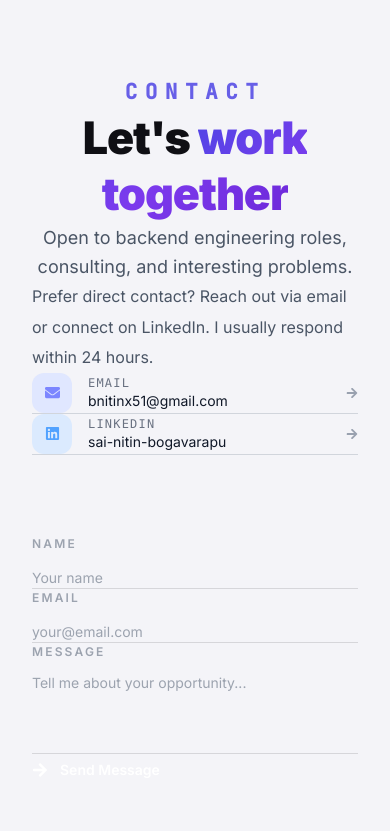
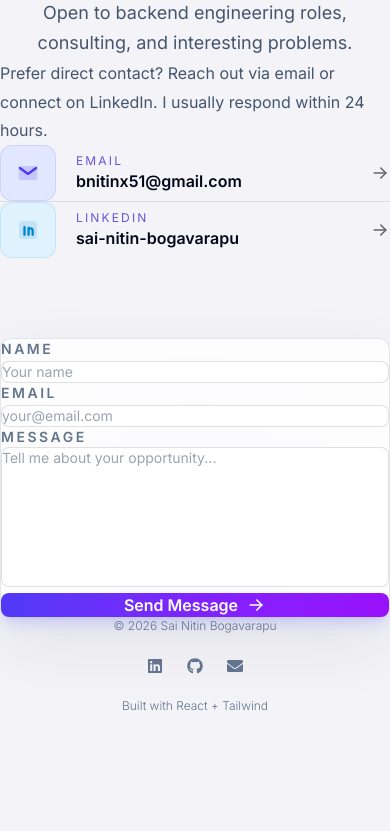
Before and after one commit to nitin264/my-resume, a React (Vite) app in the folder portfolio/: page / in a window 390 px wide. Shown: the part 8533-9364 px from the top of the page. After the commit the page ends 9247 px from the top, so only its background shows below. Built offline with nearby package versions, Linux system fonts and the light colour scheme.

Commit message:
contact page rework

```diff
--- a/portfolio/src/sections/Contact.jsx
+++ b/portfolio/src/sections/Contact.jsx
@@ -1,190 +1,280 @@
-import { useRef, useState } from 'react';
-import { motion, useInView } from 'framer-motion';
+import { useState } from 'react';
 import { useTheme } from '../context/ThemeContext';
 import { contact } from '../data';
-import { FaLinkedin, FaEnvelope, FaArrowRight } from 'react-icons/fa';
-import Button from '../components/Button';
+
+function MailIcon({ className = '' }) {
+  return (
+    <svg viewBox="0 0 24 24" fill="none" className={className} aria-hidden="true">
+      <path
+        d="M4 7.75A1.75 1.75 0 0 1 5.75 6h12.5A1.75 1.75 0 0 1 20 7.75v8.5A1.75 1.75 0 0 1 18.25 18H5.75A1.75 1.75 0 0 1 4 16.25v-8.5Z"
+        className="fill-current"
+        opacity="0.18"
+      />
+      <path
+        d="m5.5 8 5.47 4.1a1.75 1.75 0 0 0 2.06 0L18.5 8"
+        stroke="currentColor"
+        strokeWidth="1.8"
+        strokeLinecap="round"
+        strokeLinejoin="round"
+      />
+      <path
+        d="M4.9 7.6 12 12.82 19.1 7.6"
+        stroke="currentColor"
+        strokeWidth="1.8"
+        strokeLinecap="round"
+        strokeLinejoin="round"
+      />
+    </svg>
+  );
+}
+
+function LinkedInIcon({ className = '' }) {
+  return (
+    <svg viewBox="0 0 24 24" fill="none" className={className} aria-hidden="true">
+      <rect x="4.25" y="4.25" width="15.5" height="15.5" rx="3.5" className="fill-current" opacity="0.14" />
+      <path
+        d="M9 10.25V16"
+        stroke="currentColor"
+        strokeWidth="2"
+        strokeLinecap="round"
+      />
+      <path
+        d="M9 8.35a.85.85 0 1 0 0 1.7.85.85 0 0 0 0-1.7Z"
+        className="fill-current"
+      />
+      <path
+        d="M12.5 16v-3.3c0-1.18.68-2.03 1.77-2.03 1.08 0 1.73.75 1.73 2.03V16"
+        stroke="currentColor"
+        strokeWidth="2"
+        strokeLinecap="round"
+        strokeLinejoin="round"
+      />
+      <path
+        d="M12.5 10.25v.97"
+        stroke="currentColor"
+        strokeWidth="2"
+        strokeLinecap="round"
+      />
+    </svg>
+  );
+}
+
+function ArrowRightIcon({ className = '' }) {
+  return (
+    <svg viewBox="0 0 24 24" fill="none" className={className} aria-hidden="true">
+      <path
+        d="M5 12h14"
+        stroke="currentColor"
+        strokeWidth="1.9"
+        strokeLinecap="round"
+        strokeLinejoin="round"
+      />
+      <path
+        d="m13 6 6 6-6 6"
+        stroke="currentColor"
+        strokeWidth="1.9"
+        strokeLinecap="round"
+        strokeLinejoin="round"
+      />
+    </svg>
+  );
+}
 
 export default function Contact() {
-  const ref = useRef(null);
-  const inView = useInView(ref, { once: true, margin: '-80px' });
+  const { theme } = useTheme();
   const [form, setForm] = useState({ name: '', email: '', message: '' });
   const [sent, setSent] = useState(false);
-  const { theme } = useTheme();
 
-  const handleChange = (e) => setForm({ ...form, [e.target.name]: e.target.value });
-  const handleSubmit = (e) => {
-    e.preventDefault();
+  const isLight = theme === 'light';
+  const linkedinHandle = contact.linkedin
+    .replace(/^https?:\/\/(www\.)?linkedin\.com\/in\//, '')
+    .replace(/\/$/, '');
+
+  const handleChange = (event) => {
+    const { name, value } = event.target;
+    setForm((current) => ({ ...current, [name]: value }));
+  };
+
+  const handleSubmit = (event) => {
+    event.preventDefault();
+
     const subject = encodeURIComponent(`Portfolio Contact from ${form.name}`);
     const body = encodeURIComponent(`Name: ${form.name}\nEmail: ${form.email}\n\n${form.message}`);
+
     window.location.href = `mailto:${contact.email}?subject=${subject}&body=${body}`;
     setSent(true);
-    setTimeout(() => setSent(false), 3000);
+    window.setTimeout(() => setSent(false), 3000);
   };
 
-  const inputCls = theme === 'light'
-    ? `w-full bg-transparent border-b border-gray-300 py-4 text-gray-900 text-sm
-       placeholder-gray-400 transition-colors duration-200 focus:border-indigo-500/60 outline-none`
-    : `w-full bg-transparent border-b border-white/10 py-4 text-slate-200 text-sm
-       placeholder-slate-600 transition-colors duration-200 focus:border-indigo-500/60 outline-none`;
+  const sectionText = isLight ? 'text-slate-950' : 'text-white';
+  const labelText = isLight ? 'text-indigo-700/80' : 'text-indigo-400/90';
+  const introText = isLight ? 'text-slate-600' : 'text-slate-400/85';
+  const dividerColor = isLight ? 'bg-slate-900/10' : 'bg-white/5';
+  const itemBorder = isLight ? 'border-slate-900/10' : 'border-white/10';
+  const cardClass = isLight
+    ? 'bg-white/80 border border-slate-900/10 shadow-[0_24px_70px_rgba(15,23,42,0.08)] backdrop-blur-xl'
+    : 'bg-white/5 border border-white/10 shadow-[0_24px_80px_rgba(3,2,20,0.42)] backdrop-blur-xl';
+  const fieldClass = isLight
+    ? 'w-full rounded-lg border border-slate-900/10 bg-white px-4 py-4 text-sm text-slate-950 placeholder:text-slate-400 focus:border-indigo-500 focus:outline-none focus:ring-2 focus:ring-indigo-500/10'
+    : 'w-full rounded-lg border border-white/10 bg-white/5 px-4 py-4 text-sm text-white placeholder:text-slate-400 focus:border-indigo-400 focus:outline-none focus:ring-2 focus:ring-indigo-500/20';
+  const formLabelClass = isLight
+    ? 'mb-3 block text-sm font-semibold uppercase tracking-[0.18em] text-slate-500'
+    : 'mb-3 block text-sm font-semibold uppercase tracking-[0.18em] text-slate-400';
+
+  const contactItems = [
+    {
+      label: 'EMAIL',
+      value: contact.email,
+      href: `mailto:${contact.email}`,
+      external: false,
+      iconBoxClass: isLight
+        ? 'bg-indigo-100 shadow-[inset_0_0_0_1px_rgba(79,70,229,0.12)]'
+        : 'bg-[#23123d] shadow-[inset_0_0_0_1px_rgba(167,139,250,0.12)]',
+      iconClass: isLight ? 'h-7 w-7 text-indigo-600' : 'h-7 w-7 text-violet-300',
+      icon: MailIcon,
+    },
+    {
+      label: 'LINKEDIN',
+      value: linkedinHandle,
+      href: contact.linkedin,
+      external: true,
+      iconBoxClass: isLight
+        ? 'bg-sky-100 shadow-[inset_0_0_0_1px_rgba(2,132,199,0.12)]'
+        : 'bg-[#0f1b36] shadow-[inset_0_0_0_1px_rgba(96,165,250,0.12)]',
+      iconClass: isLight ? 'h-7 w-7 text-sky-600' : 'h-7 w-7 text-sky-400',
+      icon: LinkedInIcon,
+    },
+  ];
 
   return (
-    <section id="contact" className="section">
-      {theme === 'dark' && (
+  <section id="contact" className={`relative pt-48 pb-28 ${sectionText}`}>
+    {/* Background glow */}
     <div
-          className="glow-blob w-[600px] h-[400px] bottom-0 left-1/2 opacity-[0.04]"
-          style={{ background: '#6366f1', transform: 'translateX(-50%)' }}
+      aria-hidden="true"
+      className={`pointer-events-none absolute inset-x-0 bottom-0 h-64 ${
+        isLight
+          ? 'bg-[radial-gradient(circle_at_center,rgba(99,102,241,0.12),transparent_70%)]'
+          : 'bg-[radial-gradient(circle_at_center,rgba(99,102,241,0.22),transparent_70%)]'
+      }`}
     />
-      )}
 
-      <div className="container mx-auto px-8 relative">
-        <motion.div
-          ref={ref}
-          initial={{ opacity: 0, y: 30 }}
-          animate={inView ? { opacity: 1, y: 0 } : {}}
-          transition={{ duration: 0.7 }}
-        >
-          {/* Header — larger heading, more space below */}
-          <div className="text-center mb-24">
-            <p className="label mb-6">Contact</p>
-            <h2
-              className="font-black tracking-tight leading-tight mb-8"
-              style={{ fontSize: 'clamp(2.8rem, 6vw, 4.8rem)' }}
-            >
+    <div className="relative mx-auto max-w-6xl">
+      {/* HEADER */}
+      <div className="mx-auto max-w-6xl text-center md:text-left">
+        <p className={`text-sm font-semibold uppercase tracking-[0.5em] ${labelText}`}>
+          CONTACT
+        </p>
+
+        <h2 className="mt-8 text-4xl font-black leading-[1.1] tracking-[-0.05em] sm:text-5xl md:text-6xl mx-auto md:mx-0 text-center md:text-left">
           Let&apos;s <span className="gradient-text">work together</span>
         </h2>
-            <p className={`text-lg max-w-md mx-auto leading-relaxed ${
-              theme === 'light' ? 'text-gray-600' : 'text-slate-500'
-            }`}>
+
+        <p className={`mt-6 max-w-2xl text-lg leading-[1.7] ${introText} mx-auto text-center md:mx-0 md:text-left` }>
           Open to backend engineering roles, consulting, and interesting problems.
         </p>
       </div>
 
-          {/* Two columns */}
-          <div className="grid md:grid-cols-2 gap-20 lg:gap-32 items-start max-w-4xl mx-auto">
+      {/* GRID */}
+      <div className="relative mt-16">
+        {/* Divider */}
+        <div className={`absolute inset-y-0 left-1/2 hidden w-px -translate-x-1/2 md:block ${dividerColor}`} />
 
-            {/* Left — direct links */}
-            <div className="space-y-4">
-              <p className={`leading-[1.9] mb-10 ${
-                theme === 'light' ? 'text-gray-600' : 'text-slate-400'
-              }`}>
-                Prefer direct contact? Reach out via email or connect on LinkedIn.
-                I usually respond within 24 hours.
+        <div className="w-full grid gap-20 md:grid-cols-2 md:items-start">
+
+          {/* LEFT */}
+          <div className="md:pr-12 w-full">
+            <p className={`max-w-lg text-[1rem] leading-[1.8] ${introText}`}>
+              Prefer direct contact? Reach out via email or connect on LinkedIn. I usually respond within 24 hours.
             </p>
 
-              <motion.a
-                href={`mailto:${contact.email}`}
-                className={`group flex items-center justify-between py-6 transition-colors duration-200 ${
-                  theme === 'light'
-                    ? 'border-b border-gray-300 hover:border-indigo-500/30'
-                    : 'border-b border-white/6 hover:border-indigo-500/30'
+            <div className="space-y-8">
+              {contactItems.map((item, index) => {
+                const Icon = item.icon;
+
+                return (
+                  <a
+                    key={item.label}
+                    href={item.href}
+                    target={item.external ? '_blank' : undefined}
+                    rel={item.external ? 'noreferrer' : undefined}
+                    className={`group flex items-center justify-between ${
+                      index < contactItems.length - 1 ? `border-b pb-8 ${itemBorder}` : ''
                     }`}
-                whileHover={{ x: 4 }}
                   >
-                <div className="flex items-center gap-4">
-                  <div className={`w-10 h-10 rounded-xl flex items-center justify-center flex-shrink-0 ${
-                    theme === 'light'
-                      ? 'bg-indigo-100'
-                      : 'bg-indigo-500/10'
-                  }`}>
-                    <FaEnvelope className="text-indigo-400" size={15} />
+                    <div className="flex items-center gap-5">
+                      <div className={`flex h-14 w-14 items-center justify-center rounded-xl ${item.iconBoxClass}`}>
+                        <Icon className={item.iconClass} />
                       </div>
+
                       <div>
-                    <p className={`text-xs uppercase tracking-widest font-mono mb-1 ${
-                      theme === 'light' ? 'text-gray-500' : 'text-slate-600'
-                    }`}>Email</p>
-                    <p className={`text-sm group-hover:text-indigo-500 transition-colors ${
-                      theme === 'light'
-                        ? 'text-gray-900 group-hover:text-indigo-600'
-                        : 'text-slate-300 group-hover:text-indigo-300'
-                    }`}>{contact.email}</p>
+                        <p className={`text-xs uppercase tracking-[0.18em] ${labelText}`}>
+                          {item.label}
+                        </p>
+                        <p className={`mt-1 text-[1rem] font-semibold ${sectionText}`}>
+                          {item.value}
+                        </p>
                       </div>
                     </div>
-                <FaArrowRight size={12} className={`transition-colors ${
-                  theme === 'light'
-                    ? 'text-gray-400 group-hover:text-indigo-600'
-                    : 'text-slate-600 group-hover:text-indigo-400'
-                }`} />
-              </motion.a>
 
-              <motion.a
-                href={contact.linkedin}
-                target="_blank" rel="noopener noreferrer"
-                className={`group flex items-center justify-between py-6 transition-colors duration-200 ${
-                  theme === 'light'
-                    ? 'border-b border-gray-300 hover:border-blue-500/30'
-                    : 'border-b border-white/6 hover:border-blue-500/30'
-                }`}
-                whileHover={{ x: 4 }}
-              >
-                <div className="flex items-center gap-4">
-                  <div className={`w-10 h-10 rounded-xl flex items-center justify-center flex-shrink-0 ${
-                    theme === 'light'
-                      ? 'bg-blue-100'
-                      : 'bg-blue-500/10'
-                  }`}>
-                    <FaLinkedin className="text-blue-400" size={15} />
-                  </div>
-                  <div>
-                    <p className={`text-xs uppercase tracking-widest font-mono mb-1 ${
-                      theme === 'light' ? 'text-gray-500' : 'text-slate-600'
-                    }`}>LinkedIn</p>
-                    <p className={`text-sm group-hover:text-blue-500 transition-colors ${
-                      theme === 'light'
-                        ? 'text-gray-900 group-hover:text-blue-600'
-                        : 'text-slate-300 group-hover:text-blue-300'
-                    }`}>sai-nitin-bogavarapu</p>
+                    <ArrowRightIcon className="h-5 w-5 opacity-60 group-hover:translate-x-1 transition" />
+                  </a>
+                );
+              })}
             </div>
           </div>
-                <FaArrowRight size={12} className={`transition-colors ${
-                  theme === 'light'
-                    ? 'text-gray-400 group-hover:text-blue-600'
-                    : 'text-slate-600 group-hover:text-blue-400'
-                }`} />
-              </motion.a>
+
+          {/* RIGHT */}
+          <div className="md:pl-12 w-full">
+            <form onSubmit={handleSubmit} className={`rounded-xl p-6 md:p-8 ${cardClass}`}>
+              <div className="space-y-6">
+                <div>
+                  <label className={formLabelClass}>NAME</label>
+                  <input
+                    type="text"
+                    name="name"
+                    value={form.name}
+                    onChange={handleChange}
+                    placeholder="Your name"
+                    className={fieldClass}
+                  />
                 </div>
 
-            {/* Right — airy form */}
-            <form onSubmit={handleSubmit} className="space-y-10">
                 <div>
-                <label className="form-label">Name</label>
-                <input type="text" name="name" value={form.name} onChange={handleChange}
-                  required placeholder="Your name" className={inputCls} />
+                  <label className={formLabelClass}>EMAIL</label>
+                  <input
+                    type="email"
+                    name="email"
+                    value={form.email}
+                    onChange={handleChange}
+                    placeholder="your@email.com"
+                    className={fieldClass}
+                  />
                 </div>
+
                 <div>
-                <label className="form-label">Email</label>
-                <input type="email" name="email" value={form.email} onChange={handleChange}
-                  required placeholder="your@email.com" className={inputCls} />
+                  <label className={formLabelClass}>MESSAGE</label>
+                  <textarea
+                    name="message"
+                    value={form.message}
+                    onChange={handleChange}
+                    placeholder="Tell me about your opportunity..."
+                    className={`${fieldClass} min-h-[140px] resize-none`}
+                  />
                 </div>
-              <div>
-                <label className="form-label">Message</label>
-                <textarea name="message" value={form.message} onChange={handleChange}
-                  required rows={4} placeholder="Tell me about your opportunity..."
-                  className={`${inputCls} resize-none`} />
-              </div>
-              <div className="pt-2">
-                {sent ? (
-                  <Button
-                    variant="success"
-                    disabled
-                    ariaLabel="Message sent successfully"
+
+                <button
+                  type="submit"
+                  className="w-full py-4 rounded-lg bg-gradient-to-r from-indigo-600 via-violet-600 to-purple-600 text-white font-semibold flex items-center justify-center gap-2 shadow-lg shadow-indigo-500/20 hover:shadow-indigo-500/40 transition"
                 >
-                    ✓ Sent!
-                  </Button>
-                ) : (
-                  <Button
-                    variant="primary"
-                    type="submit"
-                    icon={FaArrowRight}
-                    iconProps={{ className: 'group-hover:translate-x-0.5 transition-transform' }}
-                  >
-                    Send Message
-                  </Button>
-                )}
+                  <span>{sent ? 'Message Sent' : 'Send Message'}</span>
+                  <ArrowRightIcon className="h-5 w-5" />
+                </button>
               </div>
             </form>
           </div>
-        </motion.div>
+
+        </div>
+      </div>
     </div>
   </section>
 );
```
Also changed, not shown: 1 other file (tests, documents, lock files or other folders). Lines whose indentation alone changed are shown as unchanged.
